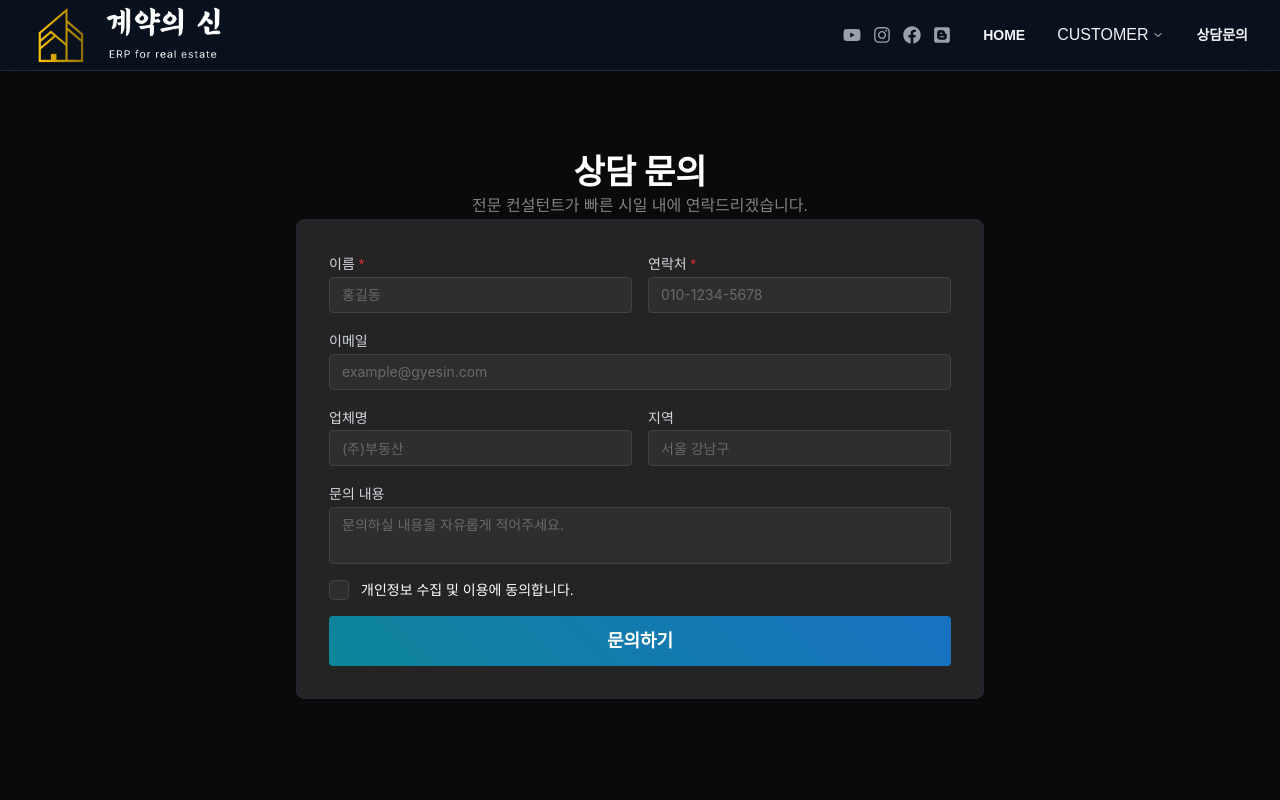
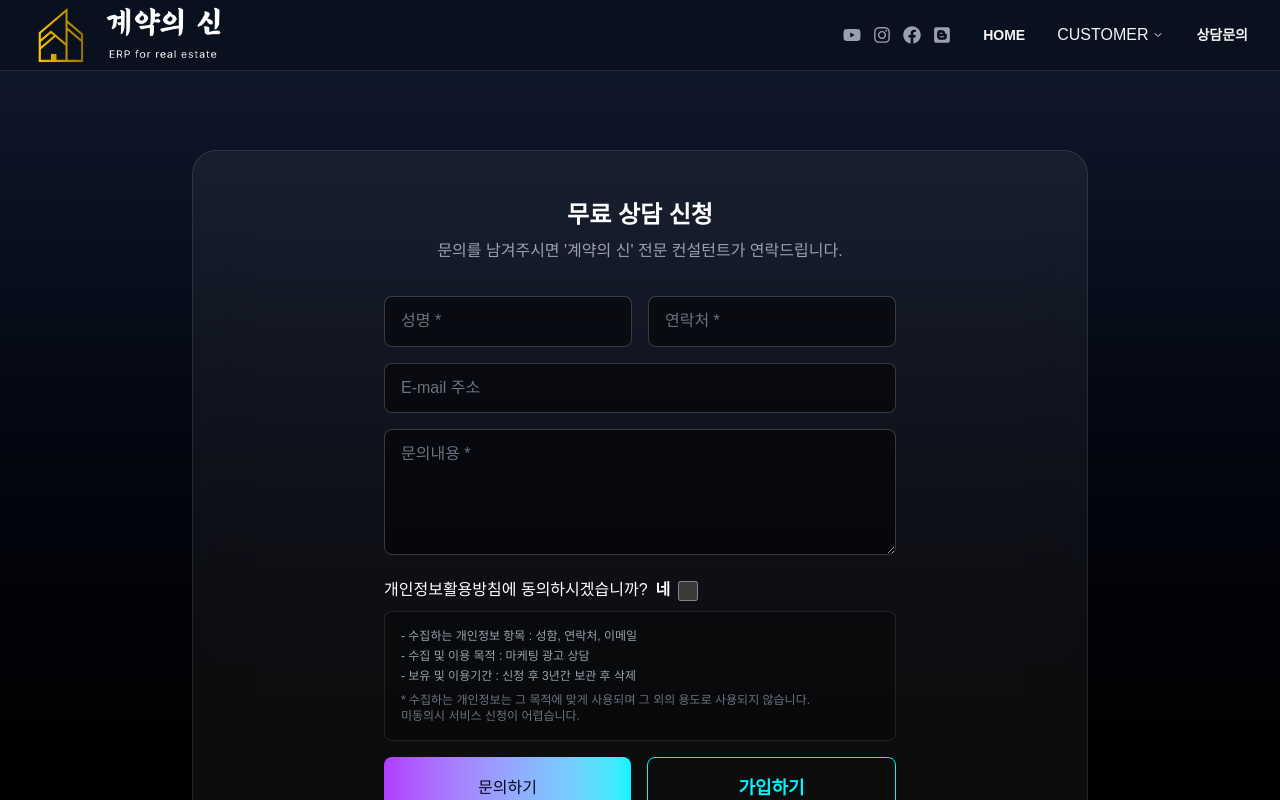
Before and after one commit to acanbe1026-wq/shine, a Next.js app in the folder gyesin-next/: page /consultation in a window 1280 px wide. Shown: the top 800 px of the page. Built offline with nearby package versions, Linux system fonts and the light colour scheme; a web font is replaced by a local one.

Commit message:
refactor: update consultation form layout and validation

```diff
--- a/gyesin-next/src/app/consultation/page.tsx
+++ b/gyesin-next/src/app/consultation/page.tsx
@@ -1,39 +1,199 @@
 'use client';
-import { Container, Title, Text, SimpleGrid, TextInput, Textarea, Button, Checkbox, Paper } from '@mantine/core';
+
+import React, { useRef, useState } from 'react';
+import Image from 'next/image';
+import Link from 'next/link';
+import { MessageCircle } from 'lucide-react';
+import emailjs from '@emailjs/browser';
+import { useRouter } from 'next/navigation';
 
 export default function ConsultationPage() {
-    return (
-        <div className="py-20 bg-[#0a0a0a] min-h-screen">
-            <Container size="sm">
-                <Title className="text-white mb-2 text-center">상담 문의</Title>
-                <Text c="dimmed" className="text-center mb-10">
-                    전문 컨설턴트가 빠른 시일 내에 연락드리겠습니다.
-                </Text>
+  const router = useRouter();
+  const [isPrivacyChecked, setIsPrivacyChecked] = useState(false);
+  const [formData, setFormData] = useState({
+    name: '',
+    contact: '',
+    email: '',
+    message: ''
+  });
 
-                <Paper p="xl" radius="md" className="bg-[#111827] border border-gray-800">
-                    <form className="space-y-4">
-                        <SimpleGrid cols={{ base: 1, sm: 2 }}>
-                            <TextInput label="이름" placeholder="홍길동" withAsterisk classNames={{ input: 'bg-gray-800 border-gray-700 text-white', label: 'text-gray-300' }} />
-                            <TextInput label="연락처" placeholder="010-1234-5678" withAsterisk classNames={{ input: 'bg-gray-800 border-gray-700 text-white', label: 'text-gray-300' }} />
-                        </SimpleGrid>
+  const handleChange = (e: React.ChangeEvent<HTMLInputElement | HTMLTextAreaElement>) => {
+    const { name, value } = e.target;
 
-                        <TextInput label="이메일" placeholder="example@gyesin.com" classNames={{ input: 'bg-gray-800 border-gray-700 text-white', label: 'text-gray-300' }} />
+    // 연락처 자동 하이픈 삽입
+    if (name === 'contact') {
+      const str = value.replace(/[^0-9]/g, '');
+      let res = '';
+      if(str.length < 4) {
+          res = str;
+      } else if(str.length < 7) {
+          res = str.substr(0, 3) + '-' + str.substr(3);
+      } else if(str.length < 11) {
+          res = str.substr(0, 3) + '-' + str.substr(3, 3) + '-' + str.substr(6);
+      } else {
+          res = str.substr(0, 3) + '-' + str.substr(3, 4) + '-' + str.substr(7);
+      }
 
-                        <SimpleGrid cols={{ base: 1, sm: 2 }}>
-                            <TextInput label="업체명" placeholder="(주)부동산" classNames={{ input: 'bg-gray-800 border-gray-700 text-white', label: 'text-gray-300' }} />
-                            <TextInput label="지역" placeholder="서울 강남구" classNames={{ input: 'bg-gray-800 border-gray-700 text-white', label: 'text-gray-300' }} />
-                        </SimpleGrid>
+      setFormData(prev => ({
+        ...prev,
+        [name]: res
+      }));
+    } else {
+      setFormData(prev => ({
+        ...prev,
+        [name]: value
+      }));
+    }
+  };
 
-                        <Textarea label="문의 내용" placeholder="문의하실 내용을 자유롭게 적어주세요." minRows={4} classNames={{ input: 'bg-gray-800 border-gray-700 text-white', label: 'text-gray-300' }} />
+  const sendEmail = (e: React.FormEvent) => {
+    e.preventDefault();
 
-                        <Checkbox label="개인정보 수집 및 이용에 동의합니다." classNames={{ label: 'text-gray-400' }} />
+    // 개인정보 동의 확인
+    if (!isPrivacyChecked) {
+      alert('개인정보활용방침에 동의하셔야 합니다.');
+      return;
+    }
 
-                        <Button fullWidth size="lg" variant="gradient" gradient={{ from: 'cyan', to: 'blue' }} className="mt-4">
-                            문의하기
-                        </Button>
-                    </form>
-                </Paper>
-            </Container>
+    // 입력값 검증
+    if (!formData.name || !formData.contact || !formData.message) {
+      alert('성명, 연락처, 문의내용은 필수 입력 사항입니다.');
+      return;
+    }
+
+    const templateParams = {
+      from_name: formData.name,
+      from_contact: formData.contact,
+      from_email: formData.email,
+      message: formData.message,
+    };
+
+    emailjs.send(
+      'service_2zev0on',
+      'template_4gmlkn7',
+      templateParams,
+      'xmWI7YDOAKazvh19n'
+    ).then(
+      (response) => {
+        console.log('SUCCESS!', response.status, response.text);
+        alert('접수 완료');
+        setFormData({
+          name: '',
+          contact: '',
+          email: '',
+          message: ''
+        });
+      },
+      (err) => {
+        console.log('FAILED...', err);
+        alert('전송에 실패했습니다. 다시 시도해주세요.');
+      }
+    );
+  };
+
+  return (
+    <div className="min-h-screen bg-linear-to-b from-[#0f172a] to-black py-20 px-4 md:px-0">
+        <div className="max-w-4xl mx-auto">
+            <div className="bg-white/5 border border-white/10 rounded-3xl p-6 md:p-12 backdrop-blur-xl">
+                <div className="text-center mb-8">
+                <h3 className="text-2xl font-bold mb-2 text-white break-keep">무료 상담 신청</h3>
+                <p className="text-gray-400 break-keep">문의를 남겨주시면 &apos;계약의 신&apos; 전문 컨설턴트가 연락드립니다.</p>
+                </div>
+
+                <form className="space-y-4 max-w-lg mx-auto" onSubmit={sendEmail}>
+                <div className="grid grid-cols-1 md:grid-cols-2 gap-4">
+                    <div className="relative">
+                    <input
+                        type="text"
+                        name="name"
+                        placeholder="성명 *"
+                        value={formData.name}
+                        onChange={handleChange}
+                        className="w-full bg-black/50 border border-white/20 rounded-lg px-4 py-3 focus:outline-none focus:border-neon-cyan text-white placeholder-gray-500"
+                        required
+                    />
+                    </div>
+                    <div className="relative">
+                    <input
+                        type="text"
+                        name="contact"
+                        placeholder="연락처 *"
+                        value={formData.contact}
+                        onChange={handleChange}
+                        maxLength={13}
+                        className="w-full bg-black/50 border border-white/20 rounded-lg px-4 py-3 focus:outline-none focus:border-neon-cyan text-white placeholder-gray-500"
+                        required
+                    />
+                    </div>
+                </div>
+                <input
+                    type="email"
+                    name="email"
+                    placeholder="E-mail 주소"
+                    value={formData.email}
+                    onChange={handleChange}
+                    className="w-full bg-black/50 border border-white/20 rounded-lg px-4 py-3 focus:outline-none focus:border-neon-cyan text-white placeholder-gray-500"
+                    required
+                />
+                <textarea
+                    name="message"
+                    placeholder="문의내용 *"
+                    rows={4}
+                    value={formData.message}
+                    onChange={handleChange}
+                    className="w-full bg-black/50 border border-white/20 rounded-lg px-4 py-3 focus:outline-none focus:border-neon-cyan text-white placeholder-gray-500"
+                    required
+                ></textarea>
+
+                {/* 개인정보 동의 섹션 */}
+                <div className="text-left space-y-2">
+                    <label className="flex items-center gap-2 cursor-pointer select-none">
+                    <span className="text-white">개인정보활용방침에 동의하시겠습니까?</span>
+                    <div className="flex items-center gap-2">
+                        <span className="text-white font-bold">네</span>
+                        <input
+                        type="checkbox"
+                        checked={isPrivacyChecked}
+                        onChange={(e) => setIsPrivacyChecked(e.target.checked)}
+                        className="w-5 h-5 accent-neon-cyan cursor-pointer"
+                        />
+                    </div>
+                    </label>
+
+                    <div className="bg-black/30 p-4 rounded-lg border border-white/10 text-xs text-gray-400 space-y-1">
+                    <p>- 수집하는 개인정보 항목 : 성함, 연락처, 이메일</p>
+                    <p>- 수집 및 이용 목적 : 마케팅 광고 상담</p>
+                    <p>- 보유 및 이용기간 : 신청 후 3년간 보관 후 삭제</p>
+                    <p className="mt-2 text-gray-500">* 수집하는 개인정보는 그 목적에 맞게 사용되며 그 외의 용도로 사용되지 않습니다.
+                        <br/>미동의시 서비스 신청이 어렵습니다.</p>
+                    </div>
+                </div>
+
+                <div className="flex gap-4 flex-col md:flex-row">
+                    <button type="submit" className="flex-1 bg-linear-to-r from-neon-purple to-neon-cyan text-deep-blue font-bold text-lg py-4 rounded-lg hover:shadow-[0_0_20px_rgba(178,58,255,0.4)] transition-all transform hover:-translate-y-1">
+                    문의하기
+                    </button>
+                    <a href="/reg_info" className="flex-1 bg-transparent border border-neon-cyan text-neon-cyan font-bold text-lg py-4 rounded-lg hover:bg-neon-cyan hover:text-deep-blue hover:shadow-[0_0_20px_rgba(0,243,255,0.6)] transition-all transform hover:-translate-y-1 block text-center">
+                    가입하기
+                    </a>
+                </div>
+                </form>
+
+                <div className="mt-8 text-center bg-[#111827] bg-opacity-80 p-4 rounded-lg">
+                    <button
+                        className="inline-flex items-center gap-2 text-neon-cyan hover:text-white transition-colors"
+                        onClick={() => {
+                        if (window.ChannelIO) {
+                            window.ChannelIO('showMessenger');
+                        }
+                        }}
+                    >
+                        <MessageCircle className="w-5 h-5" />
+                        <span>채널톡으로 24시간 실시간 상담하기</span>
+                    </button>
+                </div>
+            </div>
         </div>
-    );
+    </div>
+  );
 }
--- a/gyesin-next/src/components/home/CTASection.tsx
+++ b/gyesin-next/src/components/home/CTASection.tsx
@@ -79,6 +79,7 @@ export default function CTASection() {
   // ... (GSAP code same as before)
 
   const containerRef = useRef<HTMLDivElement>(null);
+  const [isPrivacyChecked, setIsPrivacyChecked] = useState(false);
   const [formData, setFormData] = useState({
     name: '',
     contact: '',
@@ -121,9 +122,15 @@ export default function CTASection() {
   const sendEmail = (e: React.FormEvent) => {
     e.preventDefault();
 
-    // 입력값 검증
-    if (!formData.name || !formData.contact || !formData.email || !formData.message) {
-      alert('모든 항목을 입력해주세요.');
+    // 개인정보 동의 확인
+    if (!isPrivacyChecked) {
+      alert('개인정보활용방침에 동의하셔야 합니다.');
+      return;
+    }
+
+    // 입력값 검증 (성명, 연락처, 문의내용 필수)
+    if (!formData.name || !formData.contact || !formData.message) {
+      alert('성명, 연락처, 문의내용은 필수 입력 사항입니다.');
       return;
     }
 
@@ -242,25 +249,31 @@ export default function CTASection() {
             </div>
 
             <form className="space-y-4 max-w-lg mx-auto" onSubmit={sendEmail}>
+              <div className="grid grid-cols-1 md:grid-cols-2 gap-4">
+                <div className="relative">
                   <input
                     type="text"
                     name="name"
-                placeholder="성명"
+                    placeholder="성명 *"
                     value={formData.name}
                     onChange={handleChange}
                     className="w-full bg-black/50 border border-white/20 rounded-lg px-4 py-3 focus:outline-none focus:border-neon-cyan text-white placeholder-gray-500"
                     required
                   />
+                </div>
+                <div className="relative">
                   <input
                     type="text"
                     name="contact"
-                placeholder="연락처"
+                    placeholder="연락처 *"
                     value={formData.contact}
                     onChange={handleChange}
                     maxLength={13}
                     className="w-full bg-black/50 border border-white/20 rounded-lg px-4 py-3 focus:outline-none focus:border-neon-cyan text-white placeholder-gray-500"
                     required
                   />
+                </div>
+              </div>
               <input
                 type="email"
                 name="email"
@@ -272,13 +285,37 @@ export default function CTASection() {
               />
               <textarea
                 name="message"
-                placeholder="문의내용"
+                placeholder="문의내용 *"
                 rows={4}
                 value={formData.message}
                 onChange={handleChange}
                 className="w-full bg-black/50 border border-white/20 rounded-lg px-4 py-3 focus:outline-none focus:border-neon-cyan text-white placeholder-gray-500"
                 required
               ></textarea>
+
+              {/* 개인정보 동의 섹션 */}
+              <div className="text-left space-y-2">
+                <label className="flex items-center gap-2 cursor-pointer select-none">
+                  <span className="text-white">개인정보활용방침에 동의하시겠습니까?</span>
+                  <div className="flex items-center gap-2">
+                    <span className="text-white font-bold">네</span>
+                    <input
+                      type="checkbox"
+                      checked={isPrivacyChecked}
+                      onChange={(e) => setIsPrivacyChecked(e.target.checked)}
+                      className="w-5 h-5 accent-neon-cyan cursor-pointer"
+                    />
+                  </div>
+                </label>
+
+                <div className="bg-black/30 p-4 rounded-lg border border-white/10 text-xs text-gray-400 space-y-1">
+                  <p>- 수집하는 개인정보 항목 : 성함, 연락처, 이메일</p>
+                  <p>- 수집 및 이용 목적 : 마케팅 광고 상담</p>
+                  <p>- 보유 및 이용기간 : 신청 후 3년간 보관 후 삭제</p>
+                  <p className="mt-2 text-gray-500">* 수집하는 개인정보는 그 목적에 맞게 사용되며 그 외의 용도로 사용되지 않습니다.
+                    <br/>미동의시 서비스 신청이 어렵습니다.</p>
+                </div>
+              </div>
 
               <div className="flex gap-4 flex-col md:flex-row">
                  <button type="submit" className="flex-1 bg-linear-to-r from-neon-purple to-neon-cyan text-deep-blue font-bold text-lg py-4 rounded-lg hover:shadow-[0_0_20px_rgba(178,58,255,0.4)] transition-all transform hover:-translate-y-1">
```
Lines whose indentation alone changed are shown as unchanged.
